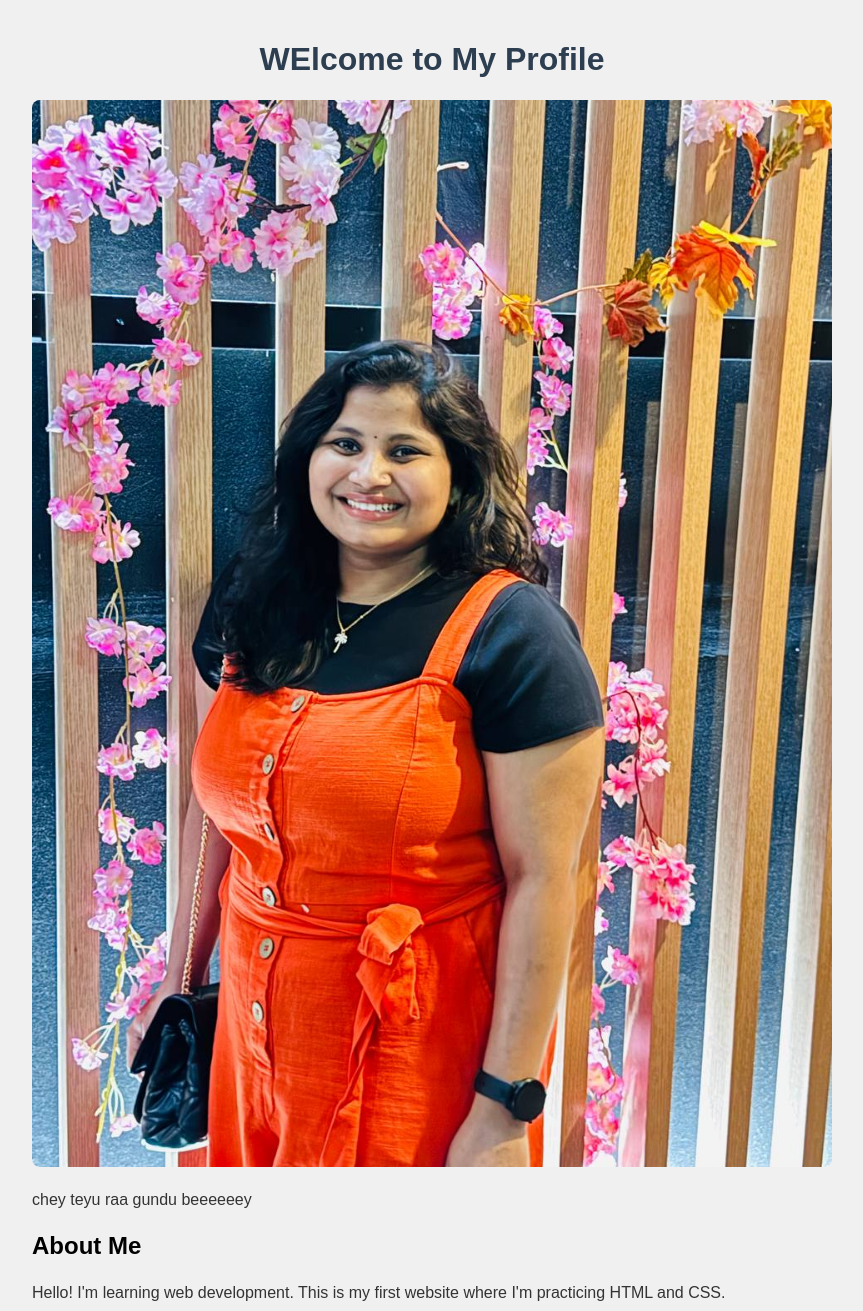
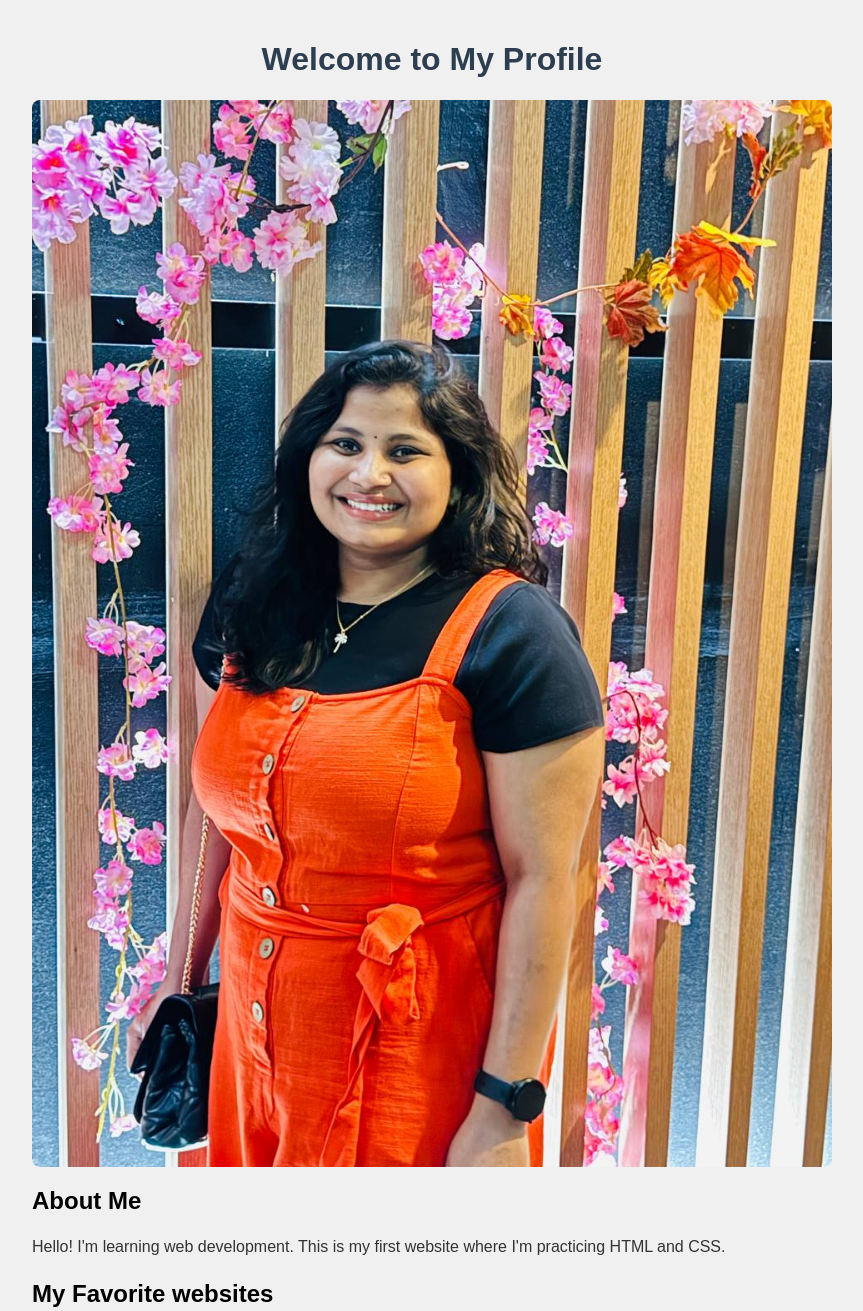
Before and after one commit to Puneetkumarboinpally/website, a plain HTML site: page portfolio-website/index.html in a window 1280 px wide. Shown: the top 1311 px of the page, without its empty margins (208-1071 px from the left). Drawn offline with Linux system fonts and the light colour scheme.

Commit message:
h1 updated

```diff
--- a/portfolio-website/index.html
+++ b/portfolio-website/index.html
@@ -47,10 +47,9 @@
     </style>
 </head>
 <body>
-    <h1>WElcome to My Profile</h1>
+    <h1>Welcome to My Profile</h1>
     <!-- Adding an image -->
 <img src="/portfolio-website/lavanya.jpg" alt="Profile picture">
-<p>chey teyu raa gundu beeeeeey</p>
 <h2>About Me</h2>
 <p>
     Hello! I'm learning web development. This is my first website where I'm practicing HTML and CSS.
```
